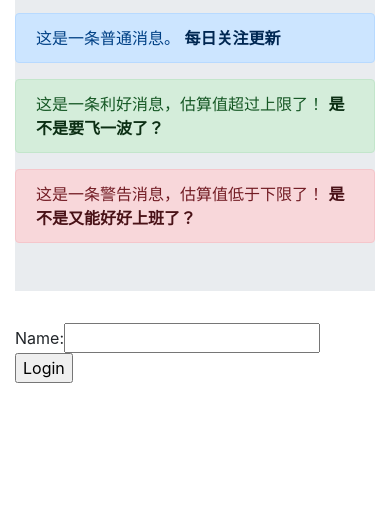
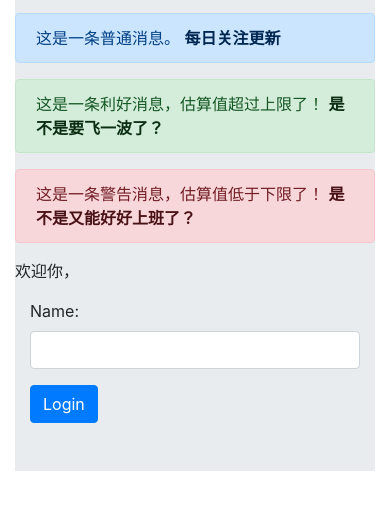
Before and after one commit to heyaoyu/fund_monitor, a website: page cordova/fund_monitor_client/www/index.html in a window 390 px wide. Shown: the part 121-630 px from the top of the page. Drawn offline with Linux system fonts and the light colour scheme.

Commit message:
form change

```diff
--- a/cordova/fund_monitor_client/www/index.html
+++ b/cordova/fund_monitor_client/www/index.html
@@ -30,12 +30,20 @@
             这是一条警告消息，估算值低于下限了！
             <a href="#" class="alert-link">是不是又能好好上班了？</a>
         </div>
+        <div>
+            <p>欢迎你，</p>
+            <form id="login-form" role="form">
+                <div class="form-group col-sm-4">
+                    <label for="login-user">Name:</label>
+                    <input id="login-user" type="text" name="user" class="form-control input-group-sm"/>
+                </div>
+                <div class="form-group col-sm-4">
+                    <input id="login-btn" type="button" value="Login" class="btn btn-primary"/>
+                </div>
+            </form>
+            <p id="current_user"></p>
+        </div>
     </div>
-    <form id="login-form">
-        Name:<input id="login-user" type="text" name="user"/>
-        <input id="login-btn" type="button" value="Login"/>
-        <input id="current_user" type="hidden" name="current_user"/>
-    </form>
     <div id="msg_panel" class="container-fluid">
     </div>
 </div>
--- a/cordova/fund_monitor_client/www/js/app.js
+++ b/cordova/fund_monitor_client/www/js/app.js
@@ -62,7 +62,7 @@ function poll() {
     if (timer != null) {
         clearTimeout(timer);
     }
-    var user = $("#current_user").val()
+    var user = $("#current_user").html();
     $.ajax({
         type: "GET",
         url: "http://127.0.0.1:8888/pop_msgs?user=" + user,
@@ -106,7 +106,7 @@ function login() {
             withCredentials: true
         },
         success: function (data) {
-            $("#current_user").val(data.user);
+            $("#current_user").html(data.user);
             $("#login-form").hide();
             poll();
         },
```
